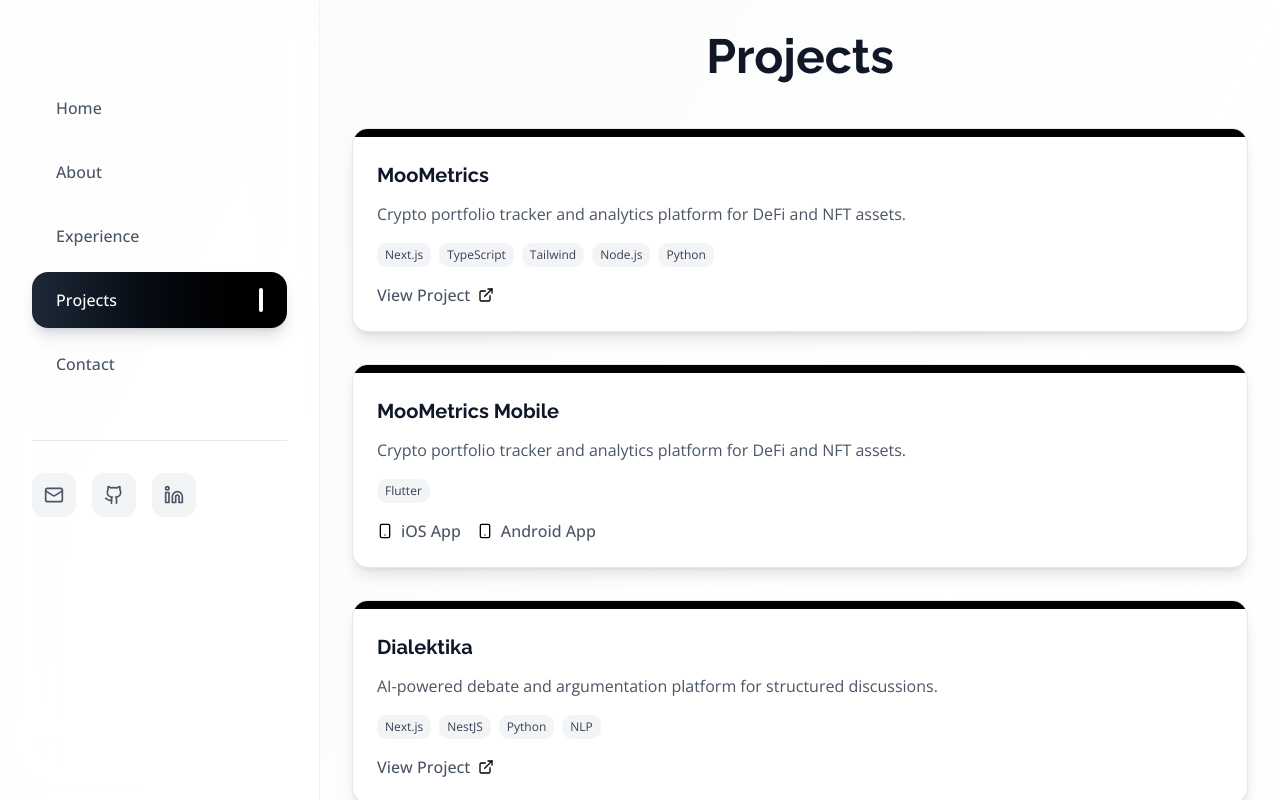
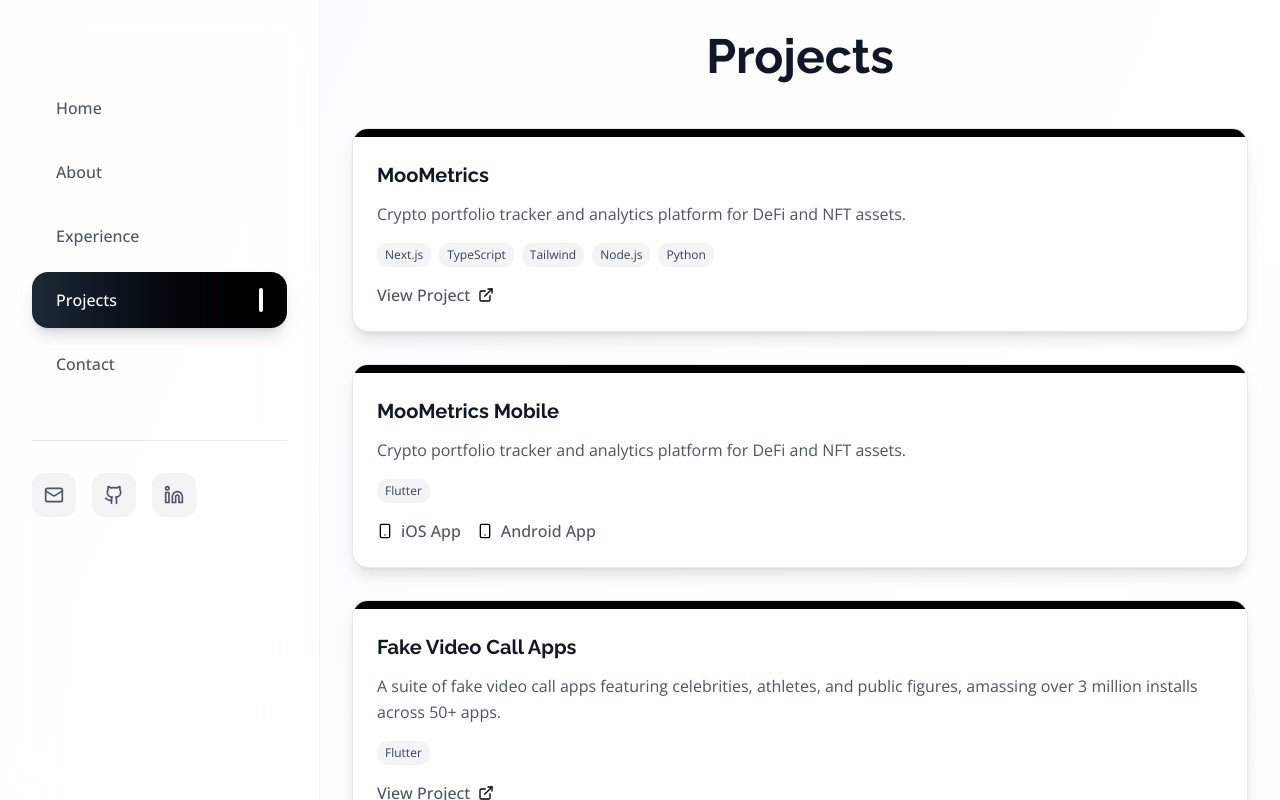
Before and after one commit to yusufsuhair/yusufsuhair-web, a Next.js app: page / in a window 1280 px wide. Both pictures are taken after a click on the button "View Projects". Shown: the top 800 px of the page. Built offline with nearby package versions, Linux system fonts and the light colour scheme.

Commit message:
added more projects

```diff
--- a/app/page.tsx
+++ b/app/page.tsx
@@ -327,6 +327,18 @@ export default function Home() {
                   tech: ["Flutter"],
                 },
                 {
+                  title: "Fake Video Call Apps",
+                  description: "A suite of fake video call apps featuring celebrities, athletes, and public figures, amassing over 3 million installs across 50+ apps.",
+                  android: "https://play.google.com/store/apps/developer?id=Yusuf+Suhair",
+                  tech: ["Flutter"],
+                },
+                {
+                  title: "Fake Live Apps",
+                  description: "A popular suite of apps that simulate live video streams with celebrities, athletes, and public figures, reaching over 3 million installs across 50+ apps. Includes templates to fake live streams in the style of Twitch, Instagram, TikTok, Facebook, and more.",
+                  android: "https://play.google.com/store/apps/details?id=com.yusufsuhair.fake_live",
+                  tech: ["Flutter"],
+                },
+                {
                   title: "Dialektika",
                   url: "https://dialektika.io",
                   description: "AI-powered debate and argumentation platform for structured discussions.",
```
